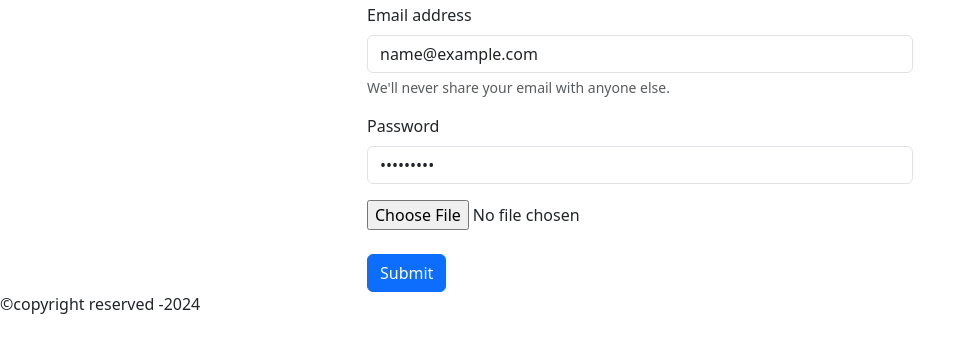
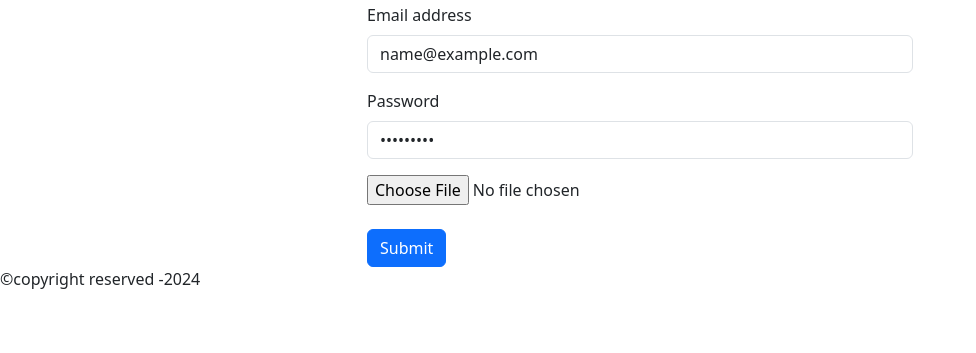
Before and after one commit to Shroukdawood/Js101, a plain HTML site: page registration.html in a window 1280 px wide. Both pictures are taken after typing "name@example.com", "Sample123" into the empty fields and a click on the button "Submit". Shown: the part 141-494 px from the top of the page, without its empty margins (0-976 px from the left). Drawn offline with Linux system fonts and the light colour scheme.

Commit message:
commit04

```diff
--- a/assets/jscod/registration.js
+++ b/assets/jscod/registration.js
@@ -9,3 +9,29 @@ regformebtn.addEventListener("click" , function(e){
     }
     console.log(userData);
 });
+
+
+const regformInput = document.querySelectorAll("#registration input");
+regformInput.forEach((input) => {
+
+    input.addEventListener("change" , function(){
+        // console.log(this.name , this.value);
+      const errorMassage= document.querySelector(`#error-${this.name}`);
+      errorMassage.innerHTML = "";
+
+      console.log(this.name, this.value);
+      const regEmail = /^[^\s@]+@[^\s@]+\.+[^\s@]+$/;
+
+      if (this.name ==="userEmail" && !regEmail.test(this.value))
+      {
+        console.log("Email not valid");
+        errorMassage.innerHTML ="Email not valid";
+      }
+
+     if (this.name ==="userPassword" && this.value.length < 8)
+        {
+            console.log("password not valid");
+        errorMassage.innerHTML ="password not valid";
+        }
+    });
+});
--- a/registration.html
+++ b/registration.html
@@ -31,11 +31,12 @@
         <div class="mb-3">
           <label for="exampleInputEmail1" class="form-label">Email address</label>
           <input type="email" name="userEmail" class="form-control" id="exampleInputEmail1" aria-describedby="emailHelp">
-          <div id="emailHelp" class="form-text">We'll never share your email with anyone else.</div>
+          <div id="error-userEmail" class="form-text text-danger"></div>
         </div>
         <div class="mb-3">
           <label for="exampleInputPassword1" class="form-label">Password</label>
           <input type="password" name="userPassword" class="form-control" id="exampleInputPassword1">
+          <div id="error-userPassword" class="form-text text-danger"></div>
         </div>
         <div class="mb-3">
             <label class="form-label">
```
